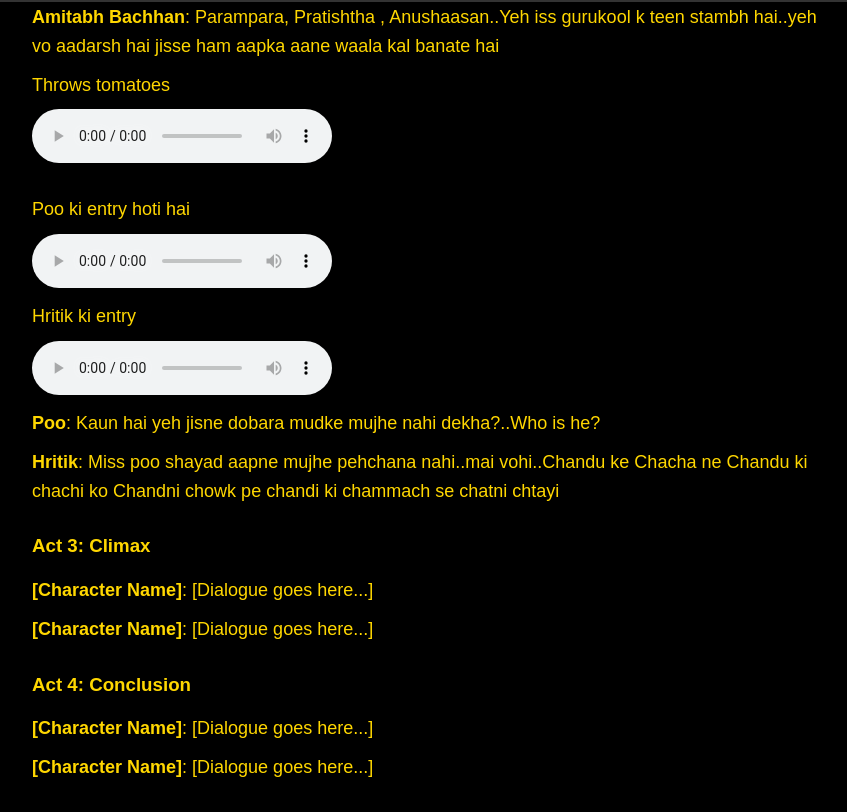
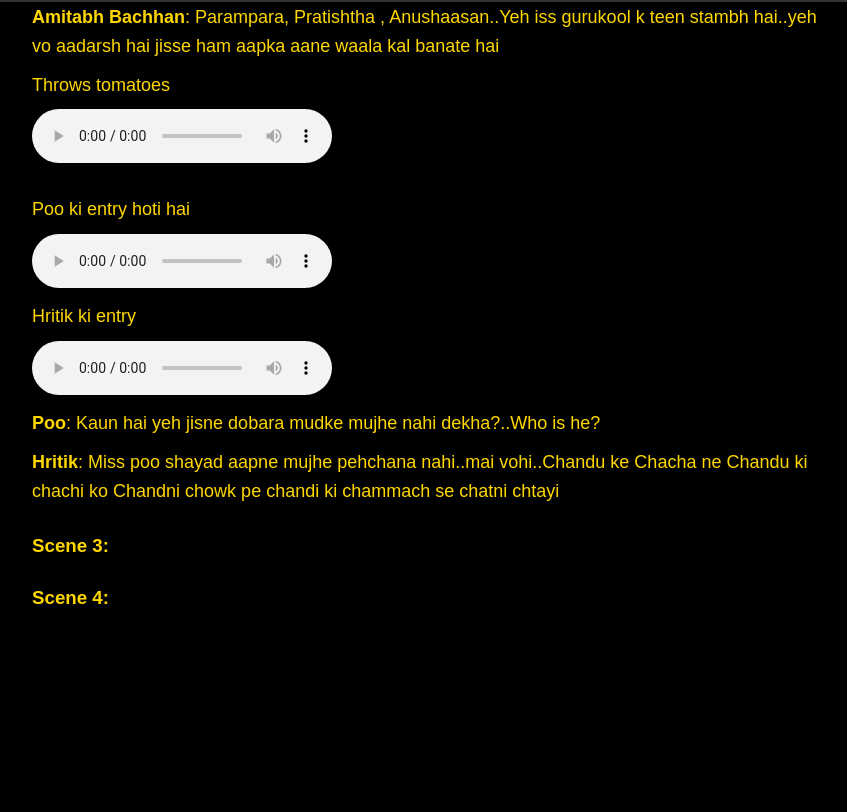
Before and after one commit to Nikkyzzzz/Craftomaniacs_Tribute-to-Bollywood, a plain HTML site: page index.html in a window 1280 px wide. Shown: the part 798-1610 px from the top of the page, without its empty margins (208-1055 px from the left). After the commit the page ends 1446 px from the top, so only its background shows below. Drawn offline with Linux system fonts and the light colour scheme.

Commit message:
Update index.html

```diff
--- a/index.html
+++ b/index.html
@@ -60,13 +60,10 @@
         <p><strong>Poo</strong>: Kaun hai yeh jisne dobara mudke mujhe nahi dekha?..Who is he?</p>
         <p><strong>Hritik</strong>: Miss poo shayad aapne mujhe pehchana nahi..mai vohi..Chandu ke Chacha ne Chandu ki chachi ko Chandni chowk pe chandi ki chammach se chatni chtayi</p>
 
-        <h3>Act 3: Climax</h3>
-        <p><strong>[Character Name]</strong>: [Dialogue goes here...]</p>
-        <p><strong>[Character Name]</strong>: [Dialogue goes here...]</p>
+        <h3>Scene 3:</h3>
 
-        <h3>Act 4: Conclusion</h3>
-        <p><strong>[Character Name]</strong>: [Dialogue goes here...]</p>
-        <p><strong>[Character Name]</strong>: [Dialogue goes here...]</p>
+        <h3>Scene 4: </h3>
+
     </section>
 
     <footer>
```
